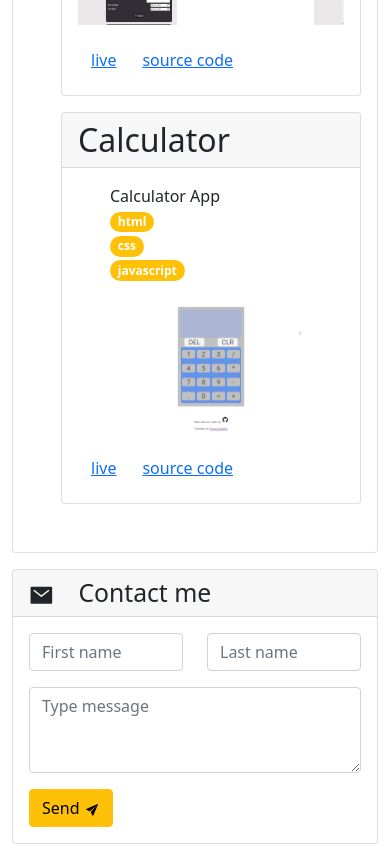
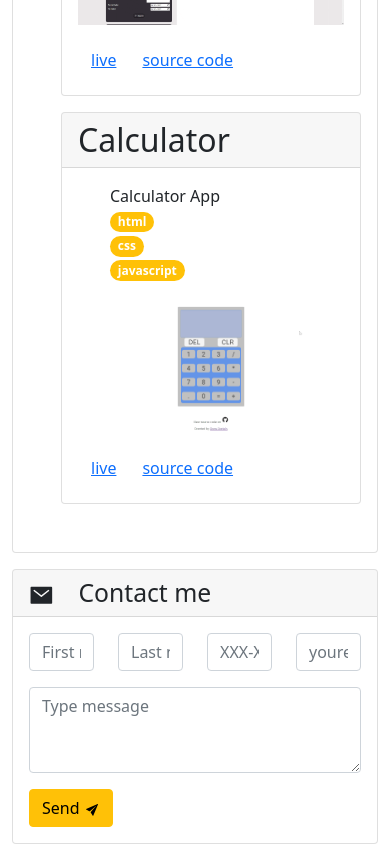
Before and after one commit to Drew-Daniels/portfolio-site, a React (Create React App) app: page / in a window 390 px wide. Shown: the part 6060-6904 px from the top of the page. Built offline with nearby package versions, Linux system fonts and the light colour scheme.

Commit message:
Added phone and email form fields.

```diff
--- a/public/index.html
+++ b/public/index.html
@@ -28,10 +28,11 @@
   </head>
   <body>
     <form name="contact" netlify netlify-honeypot="bot-field" hidden>
-      <input type="text"  name="firstName">
-      <input type="text"  name="lastName">
+      <input type="text" name="firstName">
+      <input type="text" name="lastName">
+      <input type="tel" name="phone">
+      <input type="email" name="email">
       <input type="text" name="message">
-      <textarea name="message"></textarea>
     </form>
     <noscript>You need to enable JavaScript to run this app.</noscript>
     <div id="root"></div>
--- a/src/components/Contact/Contact.jsx
+++ b/src/components/Contact/Contact.jsx
@@ -41,6 +41,26 @@ function Contact(props) {
                                     />
                                 </Form.Group>
                             </Col>
+                            <Col>
+                                <Form.Group className='mb-3' controlId='phone'>
+                                    <Form.Label visuallyHidden>Phone Number</Form.Label>
+                                    <Form.Control
+                                        name='phone'
+                                        type='tel'
+                                        placeholder='XXX-XXX-XXXX'
+                                    />
+                                </Form.Group>
+                            </Col>
+                            <Col>
+                                <Form.Group className='mb-3' controlId='email'>
+                                    <Form.Label visuallyHidden>Email</Form.Label>
+                                    <Form.Control
+                                        name='email'
+                                        type='email'
+                                        placeholder='youremail@here.com'
+                                    />
+                                </Form.Group>
+                            </Col>
                         </Row>
                         <Form.Group className='mb-3' controlId='message'>
                             <Form.Label visuallyHidden>Message</Form.Label>
```
